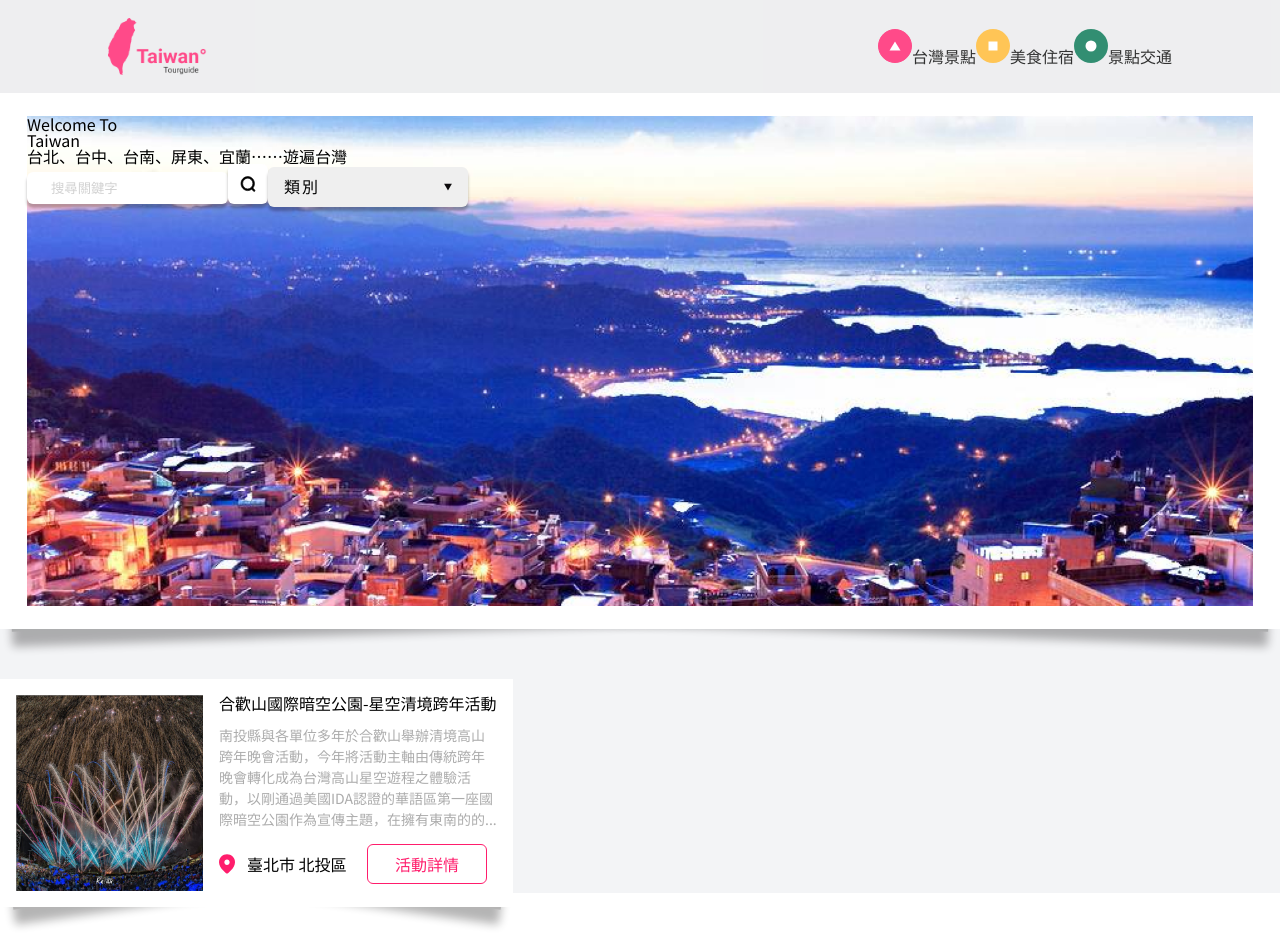
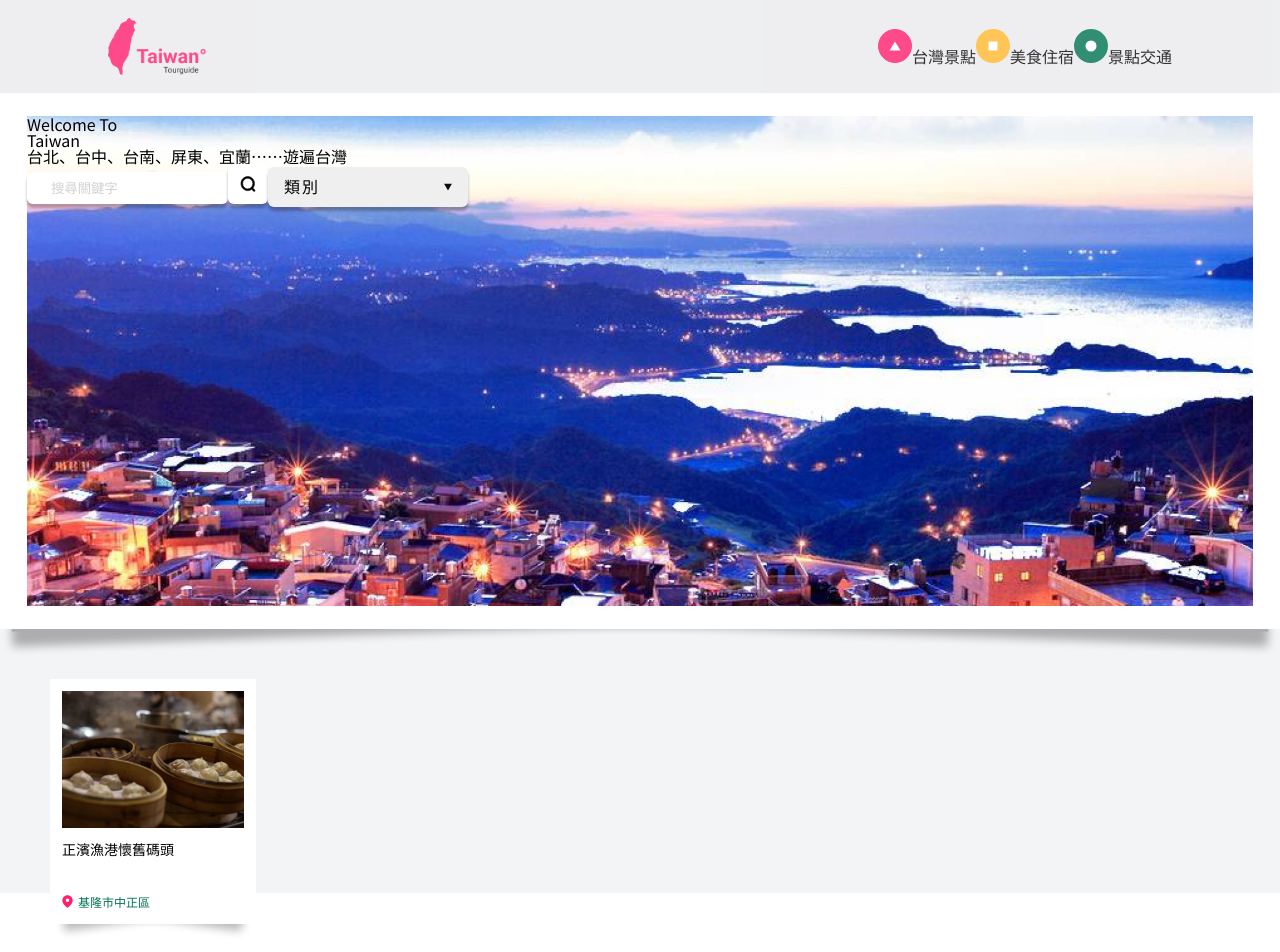
Before and after one commit to RuFrontEnd/Tour-Guide-Of-Taiwan-Attractions.io, a React (Create React App) app: page / in a window 1280 px wide. Shown: the top 952 px of the page. Built offline with nearby package versions, Linux system fonts and the light colour scheme.

Commit message:
create CardSm component

```diff
--- /dev/null
+++ b/src/components/CardSm.js
@@ -0,0 +1,92 @@
+import React from "react";
+import styled from "styled-components/macro";
+import Paper from "components/Paper";
+import { __ACACAC__, __FF1D6C__, __007350__ } from "variable/variable";
+import { ReactComponent as LocationRef } from "assets/location.svg";
+import RectButton from "components/RectButton";
+
+const CardSm = (props) => {
+  const {
+    className,
+    style,
+    children,
+    info = { src: "", alt: "圖片", title: "標題" },
+  } = props;
+  return (
+    <Paper
+      style={style}
+      className={className}
+      widthOfShadowLength={"50%"}
+      rotateOfShadow={8}
+    >
+      <Box>
+        <Image src={info.src} alt={info.alt} />
+        <Info>
+          <Title>{info.title}</Title>
+          <Intro>{children}</Intro>
+          <More>
+            <Area>
+              <Location width="11px" height="13px" />
+              <District>{info.area}</District>
+            </Area>
+          </More>
+        </Info>
+      </Box>
+    </Paper>
+  );
+};
+
+const Box = styled.section`
+  /* display: flex; */
+  width: 100%;
+  height: 100%;
+  box-sizing: border-box;
+  padding: 12px 12px 15.5px 12px;
+`;
+
+const Image = styled.img`
+  background-color: grey;
+  width: 182px;
+  height: 137px;
+  margin-bottom: 10px;
+`;
+
+const Info = styled.div``;
+
+const Title = styled.h2`
+  font-size: 14px;
+  height: 42px;
+  line-height: 21px;
+  margin-bottom: 14px;
+`;
+
+const Intro = styled.p`
+  color: ${__ACACAC__()};
+  font-size: 14px;
+  line-height: 21px;
+  margin-bottom: 14px;
+`;
+
+const More = styled.div`
+  display: flex;
+  justify-content: space-between;
+`;
+
+const Area = styled.div`
+  display: flex;
+  align-items: flex-end;
+`;
+
+const Location = styled(LocationRef)`
+  & > path {
+    fill: ${__FF1D6C__()};
+  }
+`;
+
+const District = styled.p`
+  font-size: 12px;
+  margin-left: 5px;
+  color: ${__007350__()};
+`;
+
+export default CardSm;
--- a/src/pages/Landing.js
+++ b/src/pages/Landing.js
@@ -7,6 +7,7 @@ import { ReactComponent as Search } from "assets/search.svg";
 import { ReactComponent as Triangle } from "assets/triangle.svg";
 import landing from "assets/landing.png";
 import cardImg_tmp from "assets/cardImg_tmp.png";
+import cardSmImg_tmp from "assets/cardSmImg_tmp.png";
 import Paper from "components/Paper";
 import Board from "components/Board";
 import Background from "layouts/Background";
@@ -15,6 +16,7 @@ import SquareButton from "components/SquareButton";
 import Dropdown from "components/Dropdown";
 import Category from "components/Category";
 import Card from "components/Card";
+import CardSm from "components/CardSm";
 
 const Landing = (props) => {
   const { history } = props;
@@ -22,7 +24,12 @@ const Landing = (props) => {
   const hotAttractions = {
     src: cardImg_tmp,
     title: "合歡山國際暗空公園-星空清境跨年活動",
-    area:'臺北市 北投區'
+    area: "臺北市 北投區",
+  };
+  const hotFoods = {
+    src: cardSmImg_tmp,
+    title: "正濱漁港懷舊碼頭",
+    area: "基隆市中正區",
   };
 
   return (
@@ -45,8 +52,12 @@ const Landing = (props) => {
           <Dropdown options={attractions} />
         </Box>
       </Paper>
+      <CardSm
+        style={{ width: "206px", height: "auto", margin: "50px 50px" }}
+        info={hotFoods}
+      />
       <Card
-        style={{ width: "513px", height: "auto", margin: "50px 0px" }}
+        style={{ width: "513px", height: "auto", margin: "50px px" }}
         info={hotAttractions}
       >
         南投縣與各單位多年於合歡山舉辦清境高山跨年晚會活動，今年將活動主軸由傳統跨年晚會轉化成為台灣高山星空遊程之體驗活動，以剛通過美國IDA認證的華語區第一座國際暗空公園作為宣傳主題，在擁有東南的的...
--- a/src/variable/variable.js
+++ b/src/variable/variable.js
@@ -23,5 +23,7 @@ export const __D2D2D2__ = (opacity) =>
   `${opacity ? `rgba(210, 210, 210, ${opacity})` : "#D2D2D2"}`;
 export const __FF1D6C__ = (opacity) =>
   `${opacity ? `rgba(255, 29, 108, ${opacity})` : "#FF1D6C"}`;
-  export const __ACACAC__ = (opacity) =>
+export const __ACACAC__ = (opacity) =>
   `${opacity ? `rgba(172, 172, 172, ${opacity})` : "#ACACAC"}`;
+export const __007350__ = (opacity) =>
+  `${opacity ? `rgba(0, 115, 80, ${opacity})` : "#007350"}`;
```
Also changed, not shown: src/assets/cardSmImg_tmp.png (added).
